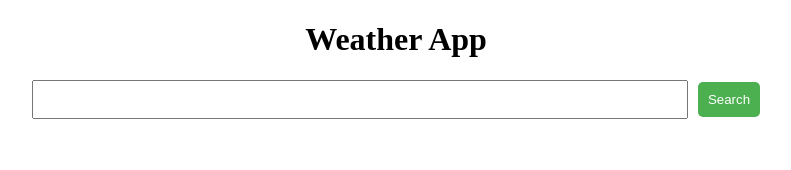
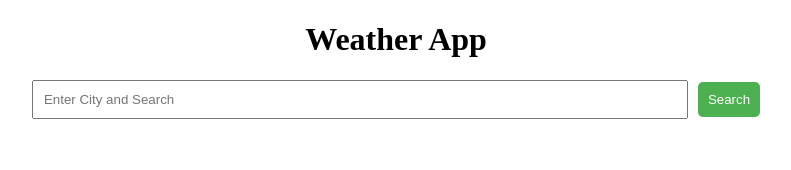
Before and after one commit to musaddiq2/WeatherApp, a React (Create React App) app: page / in a window 1280 px wide. Shown: the top 170 px of the page, without its empty margins (244-1035 px from the left). Built offline with nearby package versions, Linux system fonts and the light colour scheme.

Commit message:
2nd Commit

```diff
--- a/src/WeatherApp.css
+++ b/src/WeatherApp.css
@@ -5,7 +5,7 @@
 
 
 }
-.weather-card {
+.weather-cards {
     border: 1px solid #ccc;
     padding: 20px;
     margin-top: 20px;
--- a/src/WeatherApp.js
+++ b/src/WeatherApp.js
@@ -29,13 +29,13 @@ function WeatherApp() {
     <div>
        <div className='container'>
       <h1>Weather App</h1>
-      <input type="text" value={city} onChange={(e) => setCity(e.target.value)} />
+      <input type="text" value={city} onChange={(e) => setCity(e.target.value)} placeholder='Enter City and Search'/>
       <button onClick={fetchData}>Search</button>
       </div>
       {loading && <p>Loading data...</p>}
       {error && <p>{error}</p>}
       {weatherData && (
-        <div className="weather-card">
+        <div className="weather-cards">
           <h2>Temperature: {weatherData.current.temp_c}°C</h2>
           <h2>Humidity: {weatherData.current.humidity}%</h2>
           <h2>Condition: {weatherData.current.condition.text}</h2>
```
